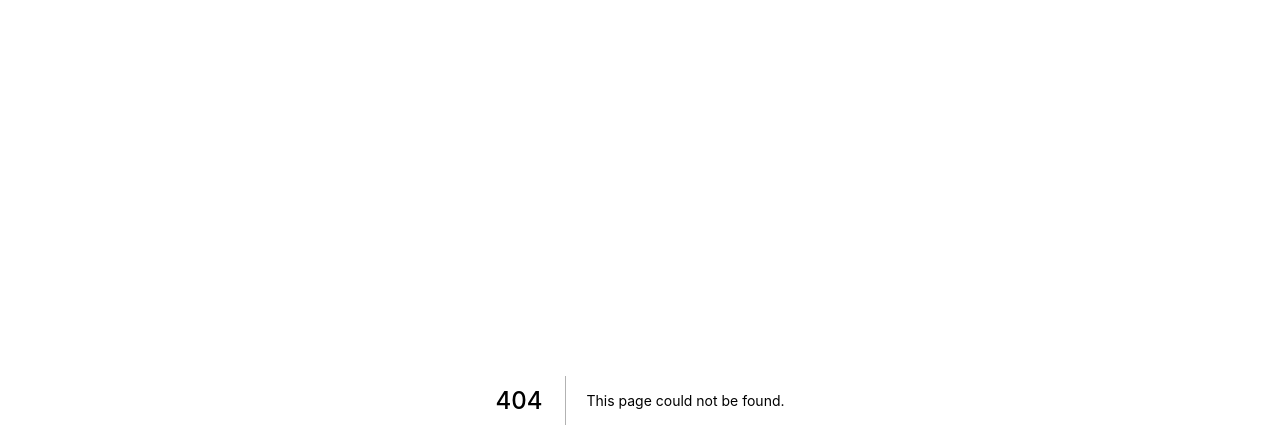
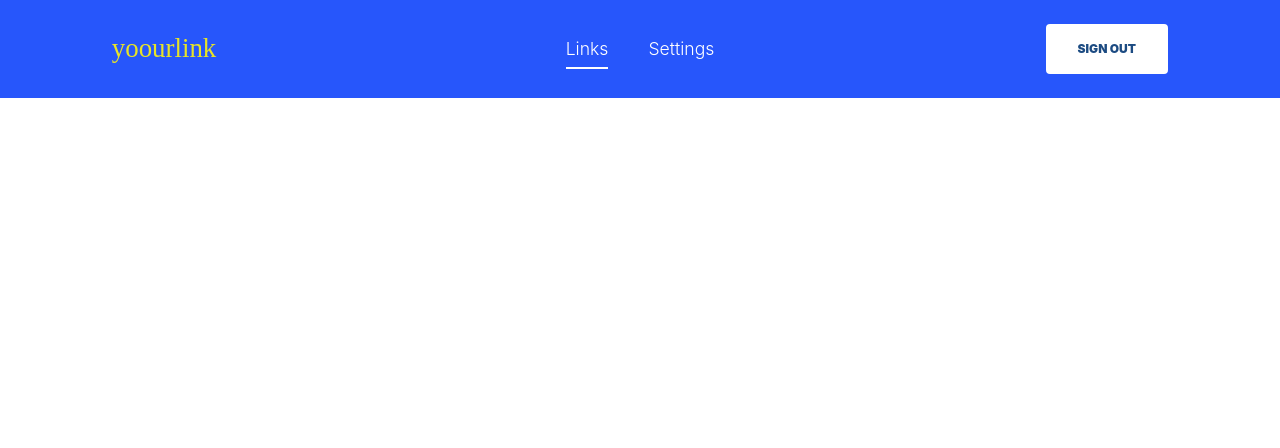
Before and after one commit to stunlads/ui, a Next.js app: page /admin in a window 1280 px wide. Before the commit this address had no page. Shown: the top 448 px of the page. Built offline with nearby package versions, Linux system fonts and the light colour scheme; a web font is replaced by a local one.

Commit message:
admin pages

```diff
--- a/components/checks.js
+++ b/components/checks.js
@@ -6,7 +6,7 @@ export class Auth extends Component {
     const { userId, authToken } = cookies(context);
 
 		if (userId && authToken) {
-      context.res.writeHead(302, { Location: '/dashboard' });
+      context.res.writeHead(302, { Location: '/admin' });
       context.res.end();
     }
 
--- a/components/layouts.js
+++ b/components/layouts.js
@@ -2,7 +2,7 @@ import React, { Component } from 'react';
 
 // Components
 import Footer from './particles/footer';
-import { LogoHeader, Header } from './particles/header';
+import { LogoHeader, Header, AuthHeader } from './particles/header';
 import Head from './particles/head';
 
 // styles
@@ -32,3 +32,15 @@ export class SignLayout extends Component {
     );
   }
 }
+
+export class AuthLayout extends Component {
+  render() {
+    return (
+      <div className="site-wrap">
+        <Head />
+        <AuthHeader />
+        {this.props.children}
+      </div>
+    );
+  }
+}
--- a/components/particles/header.js
+++ b/components/particles/header.js
@@ -76,3 +76,55 @@ export class Header extends Component {
     );
   }
 }
+
+export class AuthHeader extends Component {
+  render() {
+    return (
+      <div className="sticky-wrapper">
+        <header
+          className="site-navbar py-4 js-sticky-header site-navbar-target"
+          role="banner"
+        >
+          <div className="container-fluid">
+            <div className="d-flex align-items-center">
+              <div className="site-logo mr-auto w-25">
+                <a href="/admin">
+                  <img src="/static/images/text-logo.svg" width={120} />
+                </a>
+              </div>
+              <div className="mx-auto text-center">
+                <nav
+                  className="site-navigation position-relative text-right"
+                  role="navigation"
+                >
+                  <ul className="site-menu main-menu js-clone-nav mx-auto d-none d-lg-block  m-0 p-0">
+                    <li>
+                      <a href="/admin" className="nav-link active">
+                        Links
+                      </a>
+                    </li>
+                    <li>
+                      <a href="/admin/settings" className="nav-link">
+                        Settings
+                      </a>
+                    </li>
+                  </ul>
+                </nav>
+              </div>
+              <div className="ml-auto w-25">
+                <nav
+                  className="site-navigation position-relative text-right"
+                  role="navigation"
+                >
+                  <a href="/login" className="btn btn-white">
+                    <span>Sign Out</span>
+                  </a>
+                </nav>
+              </div>
+            </div>
+          </div>
+        </header>
+      </div>
+    );
+  }
+}
--- /dev/null
+++ b/pages/admin/index.js
@@ -0,0 +1,14 @@
+import React, { Component } from 'react';
+
+// Components
+import { AuthLayout } from '../../components/layouts';
+
+export default class Links extends Component {
+  render() {
+    return (
+      <AuthLayout>
+
+      </AuthLayout>
+    );
+  }
+}
--- a/pages/dashboard/index.js
+++ /dev/null
@@ -1,5 +0,0 @@
-export default () => {
-  return (
-    <div>hello</div>
-  )
-}
--- a/scss/_site-navbar.scss
+++ b/scss/_site-navbar.scss
@@ -14,10 +14,10 @@
 	z-index: 1999;
 	position: absolute;
 	width: 100%;
+	background-color: $indigo;
 
 	&.relative-navbar {
 		position: relative!important;
-		background-color: $indigo;
 	}
 
 
```
Also changed, not shown: pages/admin/settings.js (added, +14 -0 lines).
